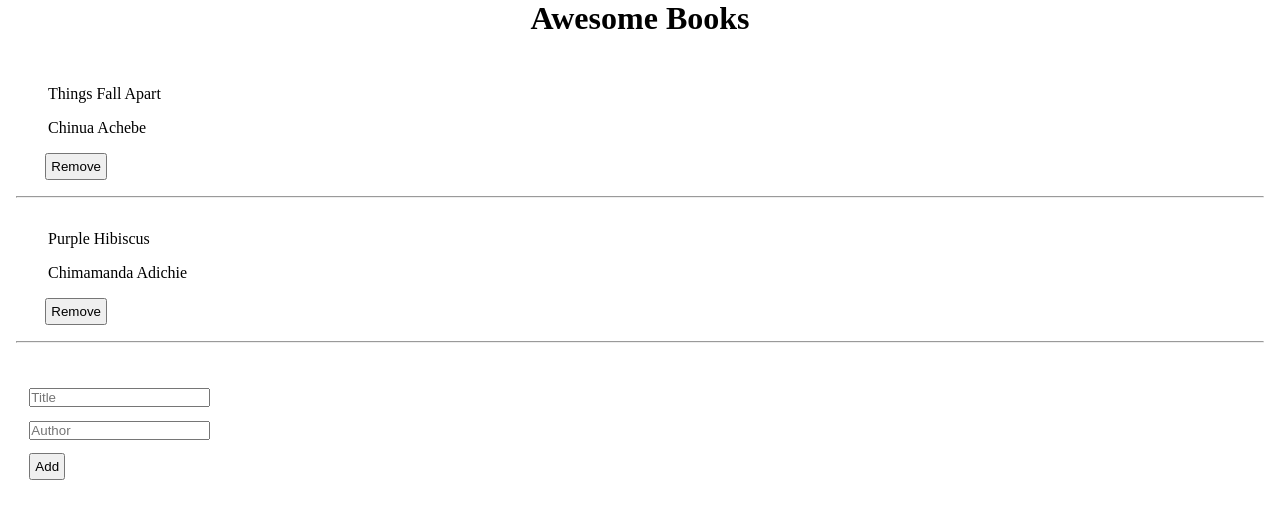
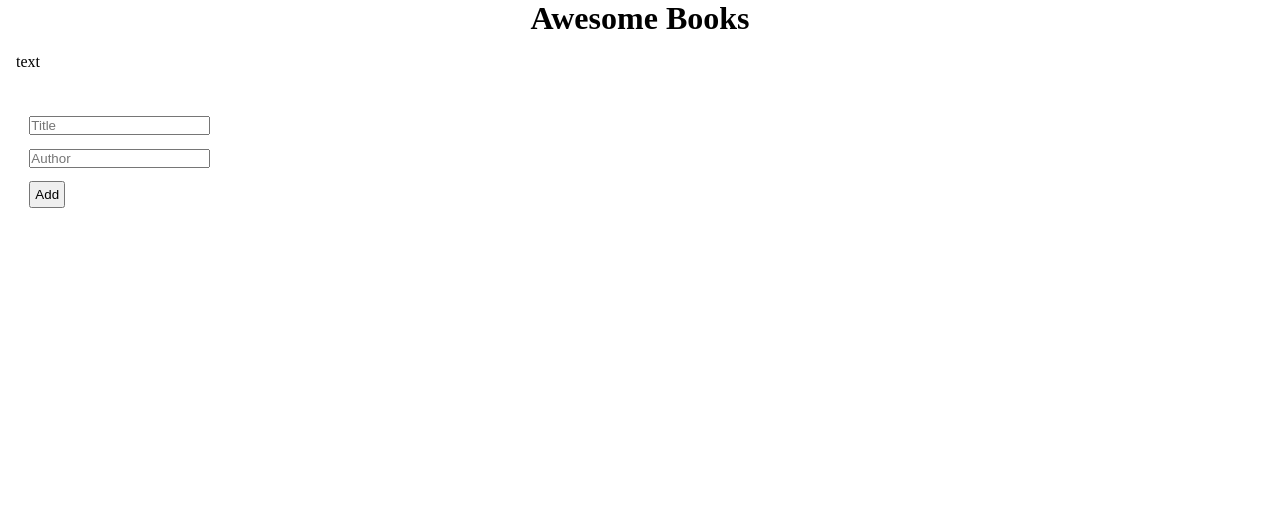
Before and after one commit to julzedz/Awesome-Books, a website: page index.html in a window 1280 px wide. Drawn offline with Linux system fonts and the light colour scheme.

Commit message:
Update html & css

```diff
--- a/index.html
+++ b/index.html
@@ -8,15 +8,19 @@
   <title>Awesome Books</title>
 </head>
 <body>
+<main>
   <h1>Awesome Books</h1>
+  <section class="collection-section">
     <ul class="collection">
-
+      <p id="text">text</p>
     </ul>
-  <form action="" id="form-element" method="post">
+    <form action="" onclick="return false;" id="form-element" method="post">
       <input type="text" class="title-input" placeholder="Title">
       <input type="text" class="author-input" placeholder="Author">
       <button class="add-btn">Add</button>
     </form>
+  </section>
+</main>
   <script src="./main.js"></script>
 </body>
 </html>
--- a/main.js
+++ b/main.js
@@ -1,23 +1,15 @@
-let collection = [
-  {
-    title: 'Things Fall Apart',
-    author: 'Chinua Achebe',
-  },
-  {
-    title: 'Purple Hibiscus',
-    author: 'Chimamanda Adichie',
-  }
-]
+const form = document.querySelector('form');
+const collection = document.querySelector('.collection');
+const titleInput = document.querySelector('.title-input');
+const authorInput = document.querySelector('.author-input');
+let books = [];
 
-const collectionList = document.querySelector('.collection');
-let allContent = '';
-for (let i = 0; i < collection.length; i += 1) {
-  allContent += `
-    <li class="book">
-      <p class="title">${collection[i].title}</p>
-      <p class="author">${collection[i].author}</p>
-      <button class="remove-btn">Remove</button>
-    </li>
-    <hr>`;
-}
-collectionList.innerHTML = allContent;
+//create a function for li content
+// function bookInput({title, author}) {
+//   return `<li class="book">
+//       <p class="title">${title}</p>
+//       <p class="author">${author}</p>
+//       <button class="remove-btn">Remove</button>
+//     </li>
+//     <hr>`;
+// }
```
Lines whose indentation alone changed are shown as unchanged.
